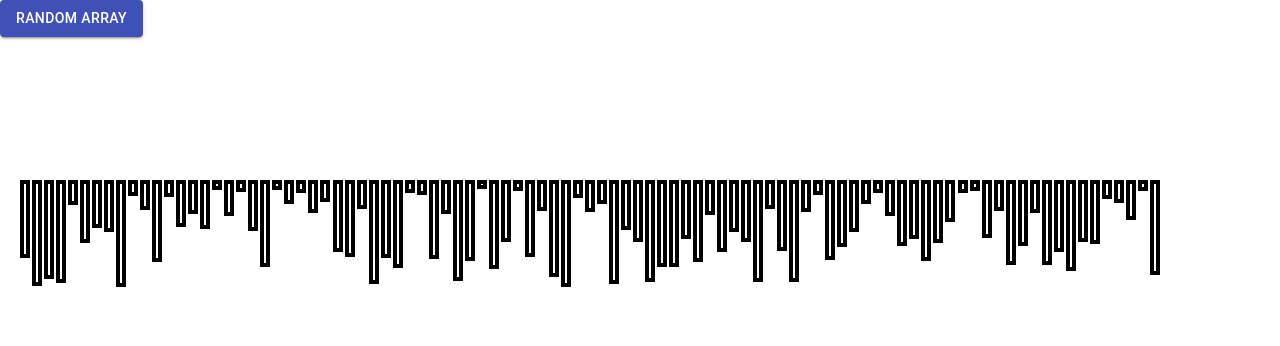
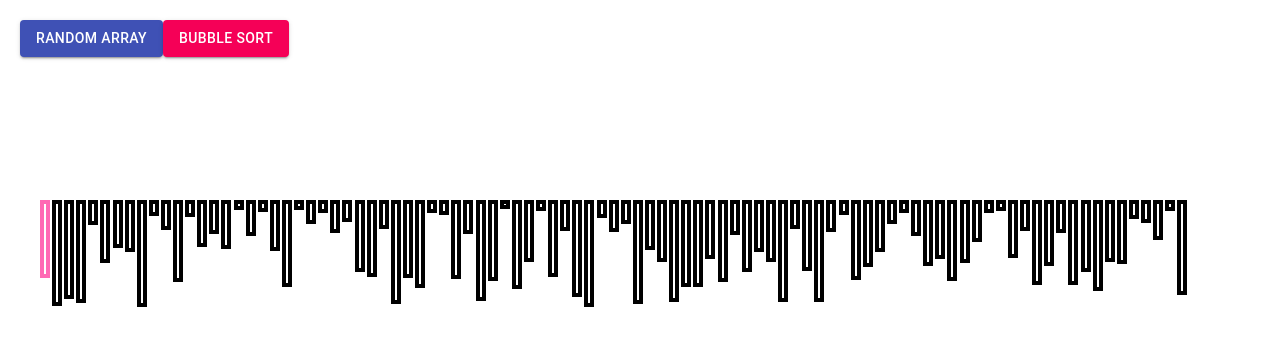
Before and after one commit to NicholasSaravia/sorting-algos, a React (Create React App) app: page / in a window 1280 px wide. Shown: the top 346 px of the page. Built offline with nearby package versions, Linux system fonts and the light colour scheme.

Commit message:
bubble sort

```diff
--- a/src/App.css
+++ b/src/App.css
@@ -1,4 +1,5 @@
 .App{
   display: grid;
   grid-template-rows: 20vh 80vh;
+  padding: 20px;
 }
--- a/src/App.js
+++ b/src/App.js
@@ -12,7 +12,31 @@ function App() {
   useEffect(() => {
     const arr = createRandomArray();
     setArray(arr);
-  }, [])
+  }, []);
+
+  const bubbleSort = () => {
+    console.log("hi");
+      let swap = false;
+      let arrayCopy = [...array];
+
+      do {
+        console.log("hey there")
+        swap = false;
+        for (let i = 0; i < arrayCopy.length; i++) {
+          console.log(i + 1);
+          if (i + 1 <= arrayCopy.length - 1 && arrayCopy[i].height > arrayCopy[i + 1].height) {
+            const temp = arrayCopy[i];
+            arrayCopy[i].selected = true;
+            arrayCopy[i] = arrayCopy[i + 1];
+            arrayCopy[i + 1] = temp;
+            swap = true;
+          }else{
+          }
+        }
+      } while (swap);
+      console.log(arrayCopy);
+  }
+
 
   const createRandomArray = () => {
     const randomNum = Math.floor(Math.random() * 100 + 1);
@@ -37,10 +61,17 @@ function App() {
         >
           Random Array
         </Button>
+        <Button
+          onClick={() => bubbleSort()}
+          variant="contained"
+          color="secondary"
+        >
+          Bubble Sort
+        </Button>
       </div>
       <StyledDiv>
-        {array.map((a) => (
-          <Line height={a}></Line>
+        {array.map((a, i) => (
+          <Line key={i} node={a}></Line>
         ))}
       </StyledDiv>
     </div>
--- a/src/components/line.jsx
+++ b/src/components/line.jsx
@@ -1,12 +1,11 @@
 import React from 'react'
 import styled from 'styled-components';
 
-const Line = ({height}) => {
+const Line = ({node}) => {
 
     const StyledLine = styled.div`
-      border-color: hotpink;
-      border: 4px solid;
-      height: ${height}px;
+      border: 4px solid ${node.selected ? "hotpink" :  "black"};
+      height: ${node.height}px;
       width: 2px;
     `;
 
--- a/src/methods.js
+++ b/src/methods.js
@@ -2,7 +2,7 @@ export default function createArray(amount){
     let array = [];
     for (let i = 0; i < amount; i++) {
         const num = Math.floor((Math.random() * 100) + 1);
-        array.push(num);
+        array.push({height: num, selected: i === 0});
     }
     return array;
 }
```
